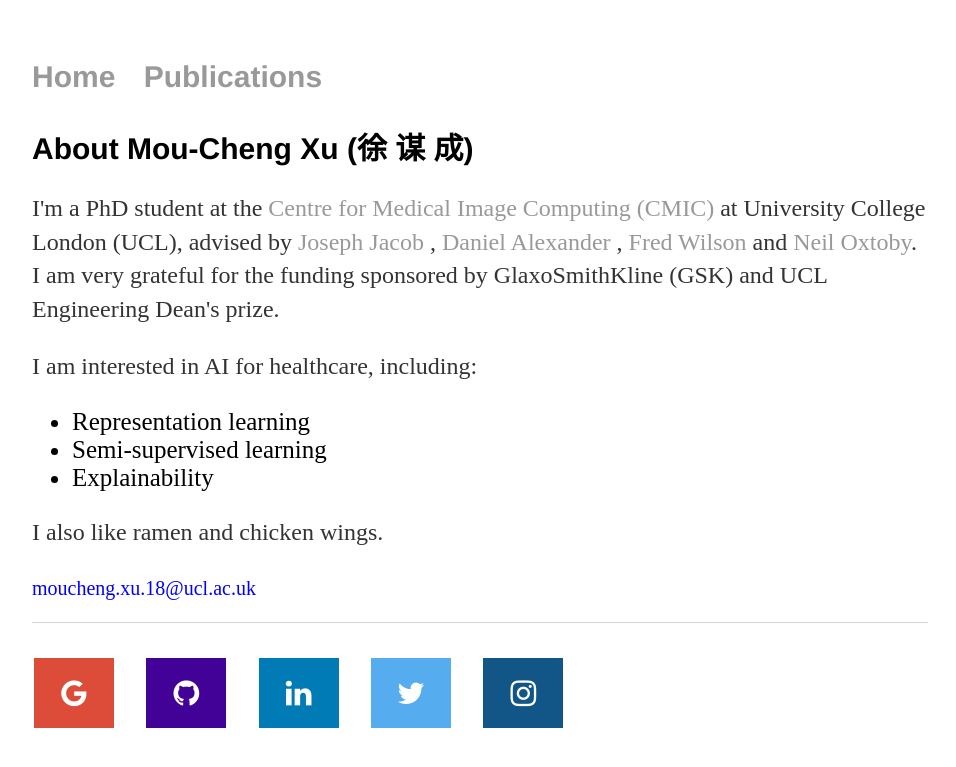
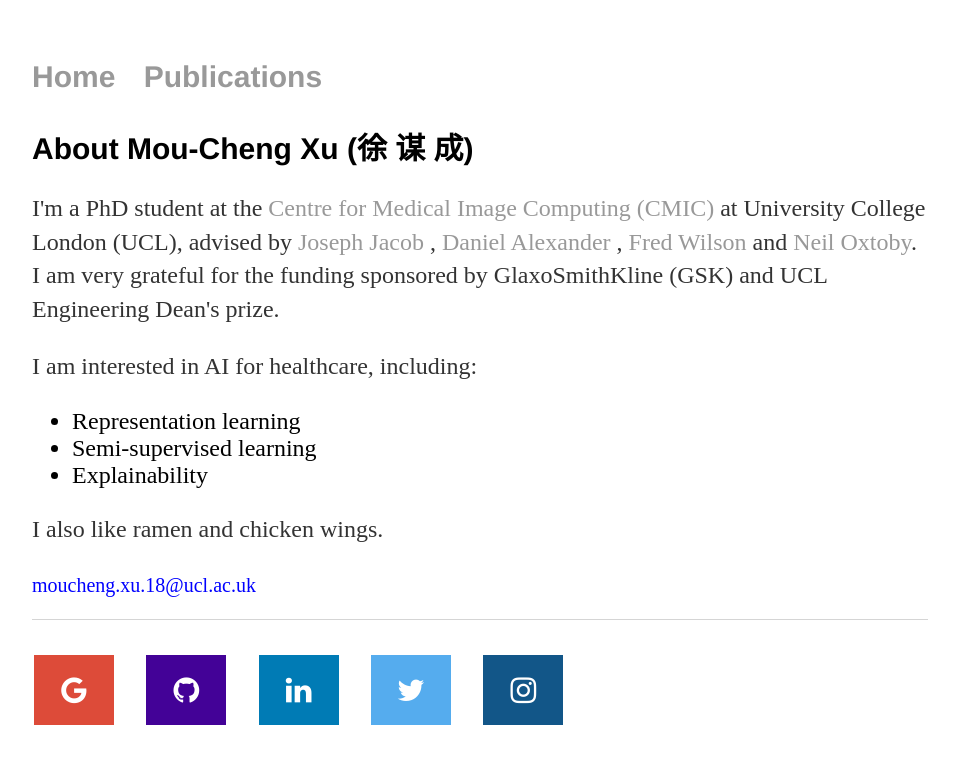
Before and after one commit to moucheng2017/mouchengxu.github.io, a Jekyll site: the page built from index.html, in a window 1280 px wide. Shown: the top 767 px of the page, without its empty margins (160-1116 px from the left). Built offline with Jekyll 4.4.1, drawn with Linux system fonts in a browser that asks for light colours.

Commit message:
Update index.html

```diff
--- a/index.html
+++ b/index.html
@@ -18,9 +18,9 @@ title: Mou-Cheng Xu
 	<p>I am interested in AI for healthcare, including:
 
 		<ul>
-			<li style="font-size:25px"> Representation learning </li>
-		  	<li style="font-size:25px"> Semi-supervised learning </li>
-			<li style="font-size:25px"> Explainability </li>
+			<li style="font-size:24px"> Representation learning </li>
+		  	<li style="font-size:24px"> Semi-supervised learning </li>
+			<li style="font-size:24px"> Explainability </li>
 		</ul>
 
 	</p>
```
